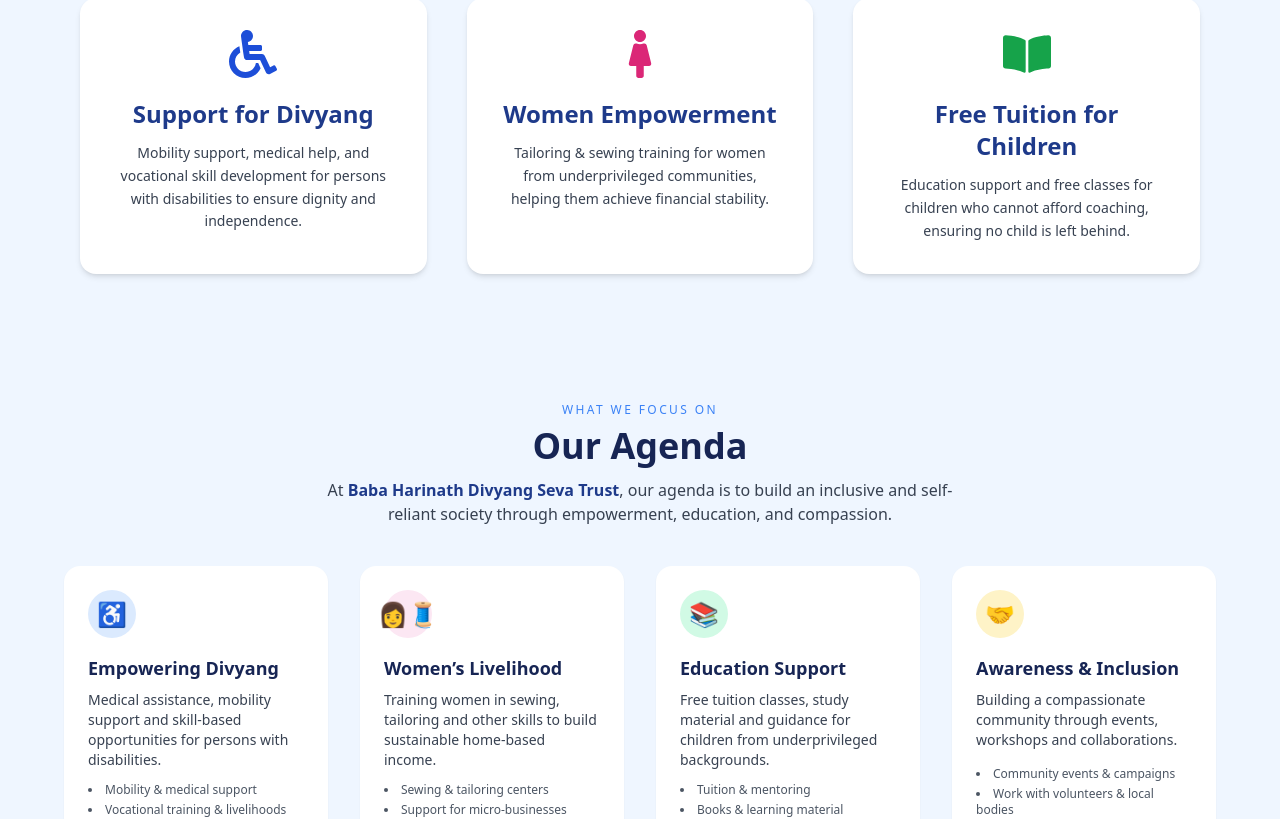
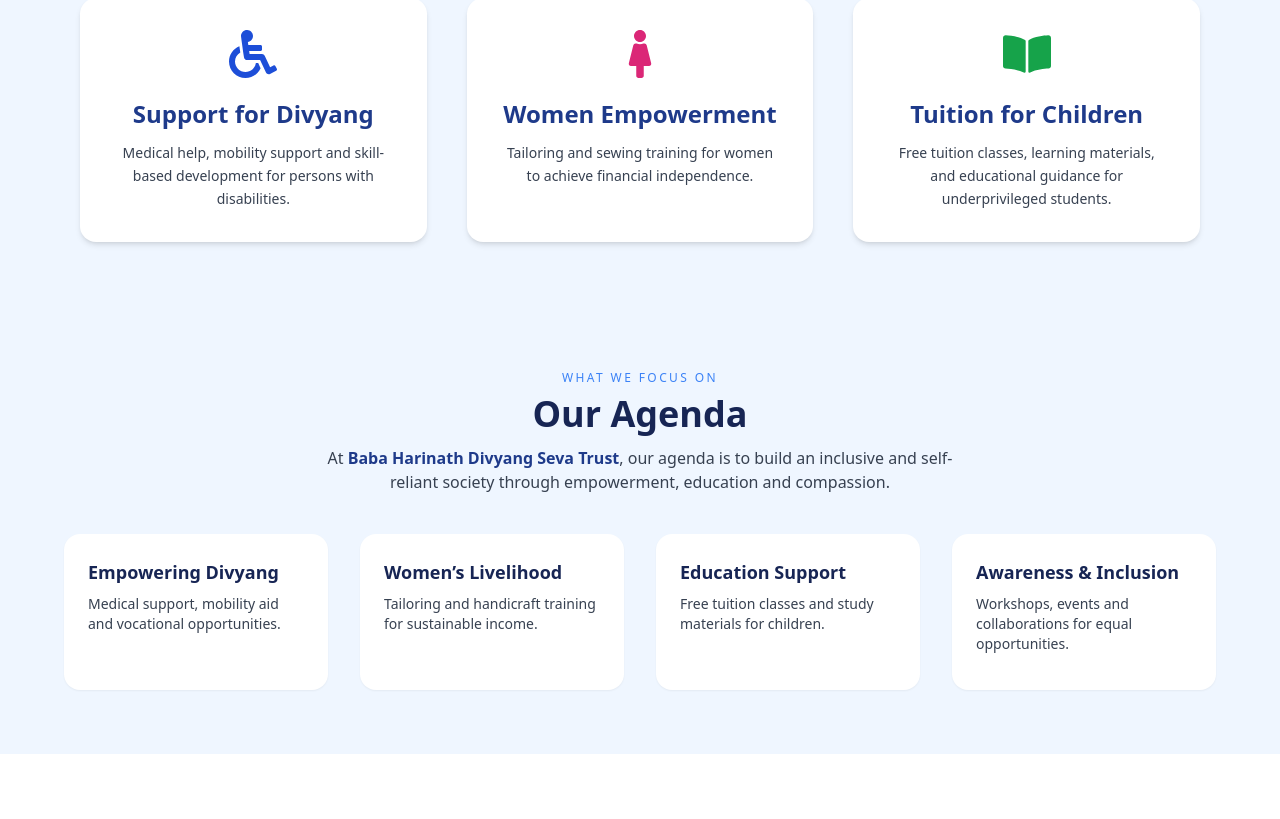
Before and after one commit to Akshay4817/ngo-project, a React (Create React App) app in the folder frontend/: page / in a window 1280 px wide. Shown: the part 1042-1861 px from the top of the page. Built offline with nearby package versions, Linux system fonts and the light colour scheme.

Commit message:
Updated homepage UI with hero + agenda cards

```diff
--- a/frontend/src/components/WhatWeDo.jsx
+++ b/frontend/src/components/WhatWeDo.jsx
@@ -15,6 +15,7 @@
         </h2>
 
         <div className="grid gap-10 md:grid-cols-3">
+
           {/* Card 1 */}
           <div className="bg-white rounded-2xl p-8 shadow-md hover:shadow-xl transition">
             <div className="text-5xl text-blue-700 mb-5 flex justify-center">
@@ -24,8 +25,8 @@
               Support for Divyang
             </h3>
             <p className="text-gray-700 text-sm leading-relaxed">
-              Mobility support, medical help, and vocational skill development
-              for persons with disabilities to ensure dignity and independence.
+              Medical help, mobility support and skill-based development for
+              persons with disabilities.
             </p>
           </div>
 
@@ -38,8 +39,8 @@
               Women Empowerment
             </h3>
             <p className="text-gray-700 text-sm leading-relaxed">
-              Tailoring & sewing training for women from underprivileged
-              communities, helping them achieve financial stability.
+              Tailoring and sewing training for women to achieve financial
+              independence.
             </p>
           </div>
 
@@ -49,13 +50,14 @@
               <FaBookOpen />
             </div>
             <h3 className="text-2xl font-semibold text-blue-900 mb-3">
-              Free Tuition for Children
+              Tuition for Children
             </h3>
             <p className="text-gray-700 text-sm leading-relaxed">
-              Education support and free classes for children who cannot afford
-              coaching, ensuring no child is left behind.
+              Free tuition classes, learning materials, and educational
+              guidance for underprivileged students.
             </p>
           </div>
+
         </div>
       </div>
     </section>
--- a/frontend/src/pages/Home.jsx
+++ b/frontend/src/pages/Home.jsx
@@ -1,3 +1,5 @@
+// src/pages/Home.jsx
+import React from "react";
 import Carousel from "../components/Carousel";
 import AboutSection from "../components/AboutSection";
 import WhatWeDo from "../components/WhatWeDo";
@@ -5,143 +7,127 @@
 export default function Home() {
   return (
     <div className="bg-slate-50">
+
       {/* Hero Section */}
       <section className="relative overflow-hidden bg-gradient-to-b from-blue-900 to-blue-800 text-white">
         <div className="max-w-6xl mx-auto px-6 py-16 lg:py-24 grid gap-10 lg:grid-cols-2 items-center">
+
+          {/* Left text */}
           <div>
             <p className="uppercase tracking-[0.2em] text-blue-200 text-xs mb-3">
               Baba Harinath Divyang Seva Trust
             </p>
+
             <h1 className="text-3xl sm:text-4xl lg:text-5xl font-extrabold leading-tight mb-4">
               Empowering Divyang, women and children with dignity and opportunity.
             </h1>
+
             <p className="text-blue-100 text-sm sm:text-base mb-8 max-w-xl">
-              From skill development and livelihood programs to education support,
-              we work to build an inclusive, self-reliant, and compassionate society.
+              From skill training to education support, we work to build an
+              inclusive, self-reliant and compassionate society.
             </p>
 
             <div className="flex flex-wrap gap-4">
               <a
                 href="/donation"
-                className="inline-flex items-center justify-center rounded-full px-7 py-3 text-sm font-semibold bg-amber-400 text-blue-950 shadow-md hover:shadow-lg hover:-translate-y-0.5 transition"
+                className="inline-flex items-center justify-center rounded-full px-7 py-3 text-sm font-semibold bg-amber-400 text-blue-950 shadow-md hover:shadow-lg transition"
               >
                 Donate Now
               </a>
+
               <a
                 href="/contact"
-                className="inline-flex items-center justify-center rounded-full px-7 py-3 text-sm font-semibold border border-blue-200 text-blue-50 hover:bg-blue-800/60 transition"
+                className="inline-flex items-center justify-center rounded-full px-7 py-3 text-sm font-semibold border border-blue-200 text-blue-50 hover:bg-blue-800/50 transition"
               >
                 Volunteer / Contact Us
               </a>
             </div>
           </div>
 
+          {/* Right carousel */}
           <div className="relative">
             <div className="rounded-3xl bg-blue-800/40 backdrop-blur p-4 sm:p-6 shadow-2xl">
               <Carousel />
             </div>
+
             <div className="hidden sm:block absolute -bottom-6 -right-4 bg-amber-400 text-blue-950 text-xs font-semibold px-4 py-2 rounded-full shadow-lg">
               Registered NGO • Since 2024
             </div>
           </div>
         </div>
       </section>
+
+      {/* NEW Section */}
       <WhatWeDo />
 
-      {/* Our Agenda Section */}
+      {/* Agenda Section */}
       <section className="bg-blue-50 py-16 px-4 sm:px-6 lg:px-8">
         <div className="max-w-6xl mx-auto">
+
           <div className="text-center mb-10">
             <p className="uppercase tracking-[0.2em] text-blue-500 text-xs mb-2">
               What We Focus On
             </p>
+
             <h2 className="text-4xl font-extrabold text-blue-950 mb-3">
               Our Agenda
             </h2>
+
             <p className="text-gray-700 max-w-2xl mx-auto text-sm sm:text-base">
-              At <span className="font-semibold text-blue-900">Baba Harinath Divyang Seva Trust</span>,
-              our agenda is to build an inclusive and self-reliant society through
-              empowerment, education, and compassion.
+              At <span className="font-semibold text-blue-900">
+                Baba Harinath Divyang Seva Trust
+              </span>, our agenda is to build an inclusive and self-reliant
+              society through empowerment, education and compassion.
             </p>
           </div>
 
+          {/* 4 Agenda Cards */}
           <div className="grid gap-8 md:grid-cols-2 lg:grid-cols-4">
+
             {/* Card 1 */}
-            <div className="bg-white rounded-2xl shadow-sm hover:shadow-md transition p-6 flex flex-col">
-              <div className="w-12 h-12 rounded-full bg-blue-100 flex items-center justify-center text-2xl mb-4">
-                ♿
-              </div>
+            <div className="bg-white rounded-2xl shadow-sm p-6 flex flex-col">
               <h3 className="text-lg font-semibold text-blue-950 mb-2">
                 Empowering Divyang
               </h3>
               <p className="text-gray-700 text-sm mb-3">
-                Medical assistance, mobility support and skill-based opportunities
-                for persons with disabilities.
+                Medical support, mobility aid and vocational opportunities.
               </p>
-              <ul className="list-disc list-inside text-gray-600 text-xs space-y-1 mt-auto">
-                <li>Mobility & medical support</li>
-                <li>Vocational training & livelihoods</li>
-              </ul>
             </div>
 
             {/* Card 2 */}
-            <div className="bg-white rounded-2xl shadow-sm hover:shadow-md transition p-6 flex flex-col">
-              <div className="w-12 h-12 rounded-full bg-pink-100 flex items-center justify-center text-2xl mb-4">
-                👩‍🧵
-              </div>
+            <div className="bg-white rounded-2xl shadow-sm p-6 flex flex-col">
               <h3 className="text-lg font-semibold text-blue-950 mb-2">
                 Women’s Livelihood
               </h3>
               <p className="text-gray-700 text-sm mb-3">
-                Training women in sewing, tailoring and other skills to build
-                sustainable home-based income.
+                Tailoring and handicraft training for sustainable income.
               </p>
-              <ul className="list-disc list-inside text-gray-600 text-xs space-y-1 mt-auto">
-                <li>Sewing & tailoring centers</li>
-                <li>Support for micro-businesses</li>
-              </ul>
             </div>
 
             {/* Card 3 */}
-            <div className="bg-white rounded-2xl shadow-sm hover:shadow-md transition p-6 flex flex-col">
-              <div className="w-12 h-12 rounded-full bg-emerald-100 flex items-center justify-center text-2xl mb-4">
-                📚
-              </div>
+            <div className="bg-white rounded-2xl shadow-sm p-6 flex flex-col">
               <h3 className="text-lg font-semibold text-blue-950 mb-2">
                 Education Support
               </h3>
               <p className="text-gray-700 text-sm mb-3">
-                Free tuition classes, study material and guidance for children
-                from underprivileged backgrounds.
+                Free tuition classes and study materials for children.
               </p>
-              <ul className="list-disc list-inside text-gray-600 text-xs space-y-1 mt-auto">
-                <li>Tuition & mentoring</li>
-                <li>Books & learning material</li>
-              </ul>
             </div>
 
             {/* Card 4 */}
-            <div className="bg-white rounded-2xl shadow-sm hover:shadow-md transition p-6 flex flex-col">
-              <div className="w-12 h-12 rounded-full bg-amber-100 flex items-center justify-center text-2xl mb-4">
-                🤝
-              </div>
+            <div className="bg-white rounded-2xl shadow-sm p-6 flex flex-col">
               <h3 className="text-lg font-semibold text-blue-950 mb-2">
                 Awareness & Inclusion
               </h3>
               <p className="text-gray-700 text-sm mb-3">
-                Building a compassionate community through events, workshops
-                and collaborations.
+                Workshops, events and collaborations for equal opportunities.
               </p>
-              <ul className="list-disc list-inside text-gray-600 text-xs space-y-1 mt-auto">
-                <li>Community events & campaigns</li>
-                <li>Work with volunteers & local bodies</li>
-              </ul>
             </div>
+
           </div>
         </div>
       </section>
 
-      {/* About Section */}
       <AboutSection />
     </div>
   );
```
